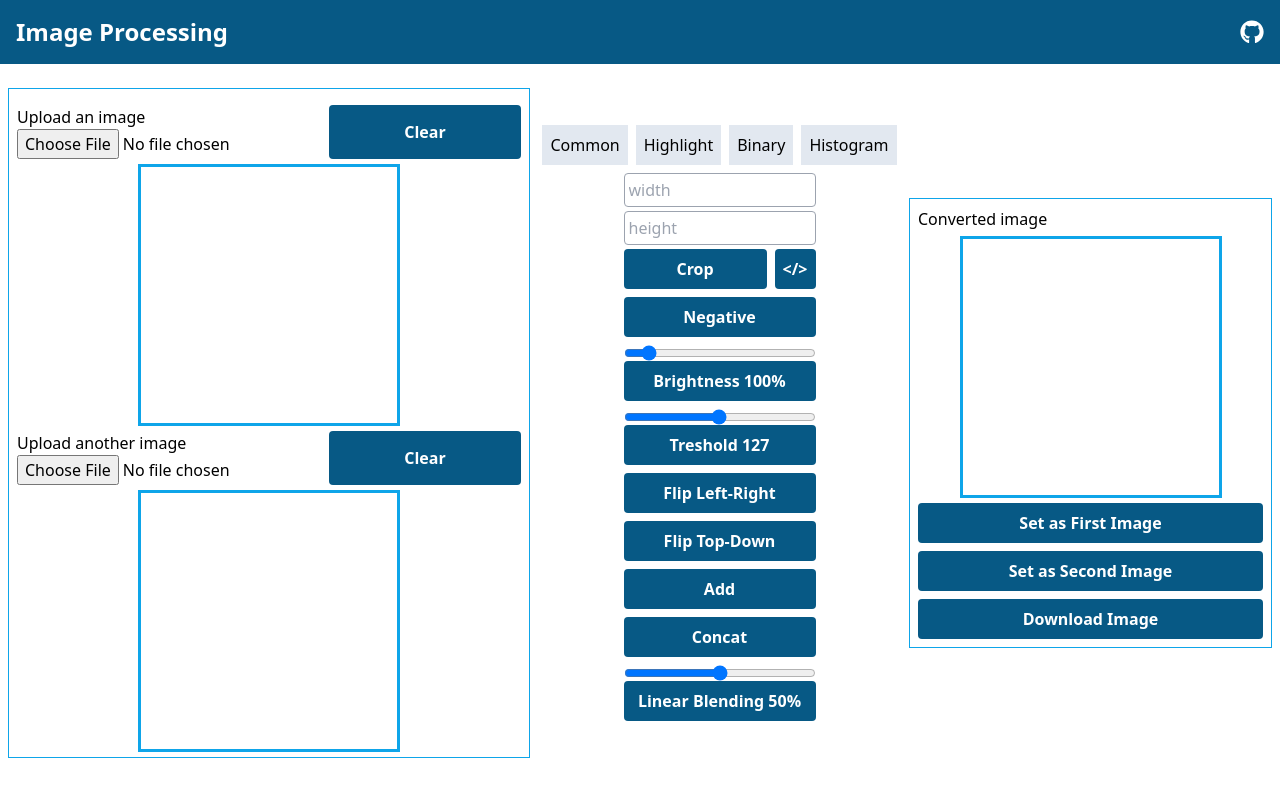
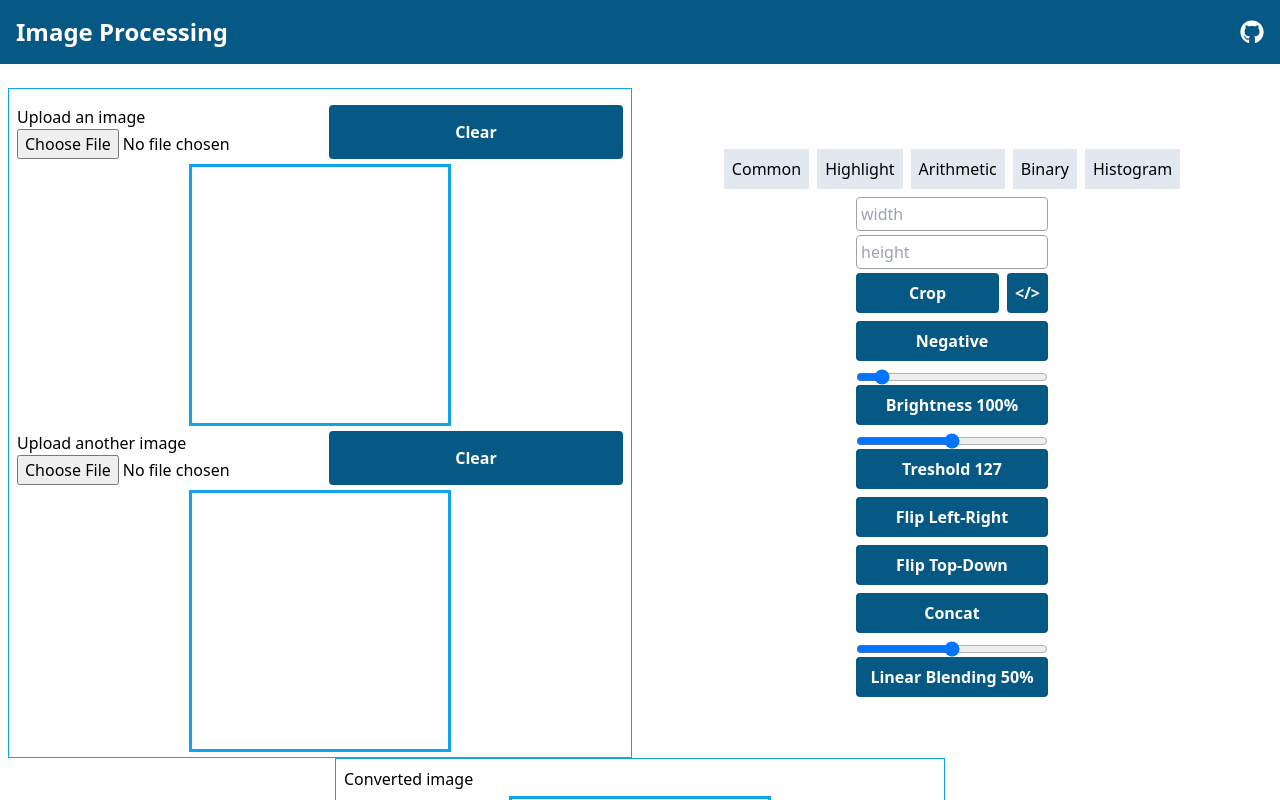
Before and after one commit to guilhermepereira2917/image-processing, a Next.js app: page / in a window 1280 px wide. Shown: the top 800 px of the page. Built offline with nearby package versions, Linux system fonts and the light colour scheme.

Commit message:
created arithmetic filters tab

```diff
--- a/src/pages/index.tsx
+++ b/src/pages/index.tsx
@@ -4,7 +4,7 @@
 import { calculateKernelWidth } from "@/classes/KernelCalculator";
 import { RgbImage } from "@/classes/RgbImage";
 import RgbImageCanvasDrawer from "@/classes/RgbImageCanvasDrawer";
-import AddImageFilter from "@/classes/filters/AddImageFilter";
+import AddImageFilter from "@/classes/filters/AddImagesFilter";
 import BinaryAndFilter from "@/classes/filters/BinaryAndFilter";
 import BinaryNotFilter from "@/classes/filters/BinaryNotFilter";
 import BinaryOrFilter from "@/classes/filters/BinaryOrFilter";
@@ -251,11 +251,12 @@
 
   const commonTabRef: RefObject<HTMLDivElement> = useRef<HTMLDivElement>(null);
   const highlightTabRef: RefObject<HTMLDivElement> = useRef<HTMLDivElement>(null);
+  const arithmeticTabRef: RefObject<HTMLDivElement> = useRef<HTMLDivElement>(null);
   const binaryTabRef: RefObject<HTMLDivElement> = useRef<HTMLDivElement>(null);
   const histogramTabRef: RefObject<HTMLDivElement> = useRef<HTMLDivElement>(null);
 
   const tabsRef: RefObject<HTMLDivElement>[] = [
-    commonTabRef, highlightTabRef, binaryTabRef, histogramTabRef
+    commonTabRef, highlightTabRef, arithmeticTabRef, binaryTabRef, histogramTabRef
   ];
 
   function setFocusedTab(ref: RefObject<HTMLDivElement>): void {
@@ -350,6 +351,7 @@
         <div className="flex gap-2">
           <button onClick={() => setFocusedTab(commonTabRef)} className="bg-slate-200 p-2">Common</button>
           <button onClick={() => setFocusedTab(highlightTabRef)} className="bg-slate-200 p-2">Highlight</button>
+          <button onClick={() => setFocusedTab(arithmeticTabRef)} className="bg-slate-200 p-2">Arithmetic</button>
           <button onClick={() => setFocusedTab(binaryTabRef)} className="bg-slate-200 p-2">Binary</button>
           <button onClick={() => setFocusedTab(histogramTabRef)} className="bg-slate-200 p-2">Histogram</button>
         </div>
@@ -371,7 +373,6 @@
 
           <CustomButton text="Flip Left-Right" onClick={onFlipLeftRightClick} />
           <CustomButton text="Flip Top-Down" onClick={onFlipTopDownClick} />
-          <CustomButton text="Add" onClick={onAddImagesClick} />
           <CustomButton text="Concat" onClick={onConcatImagesClick} />
 
           <CustomSlider text="Linear Blending" ref={linearSliderRef} onClick={onLinearBlendingFilterClick} min={0} max={100} defaultValue={50} step={1}
@@ -389,8 +390,13 @@
             renderAditionalText={(value: number): string => { return ` ${calculateKernelWidth(value)} X ${calculateKernelWidth(value)}` }} />
           <CustomSlider text="Order" ref={orderSliderRef} onClick={onOrderSliderRefClick} min={1} max={3} defaultValue={1} step={1}
             renderAditionalText={(value: number): string => { return ` ${calculateKernelWidth(value)} X ${calculateKernelWidth(value)}` }} >
-            <CustomInputNumber ref={orderIndexRef} placeholder="order index" min={1} max={49}/>
+            <CustomInputNumber ref={orderIndexRef} placeholder="order index" min={1} max={49} />
           </CustomSlider>
+        </div>
+
+
+        <div ref={arithmeticTabRef} className="flex-col gap-2 hidden">
+          <CustomButton text="Add" onClick={onAddImagesClick} />
         </div>
 
         <div ref={binaryTabRef} className="flex-col gap-2 hidden">
```
